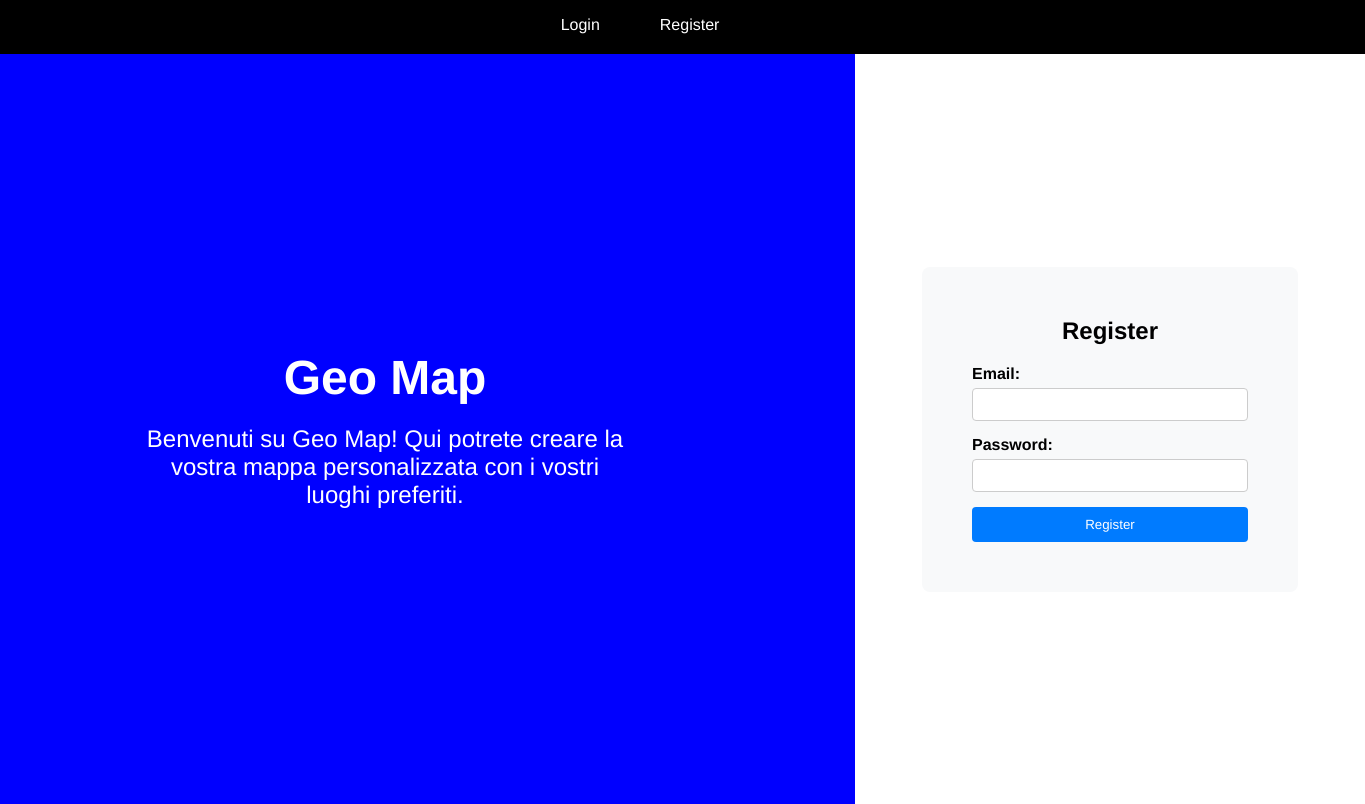
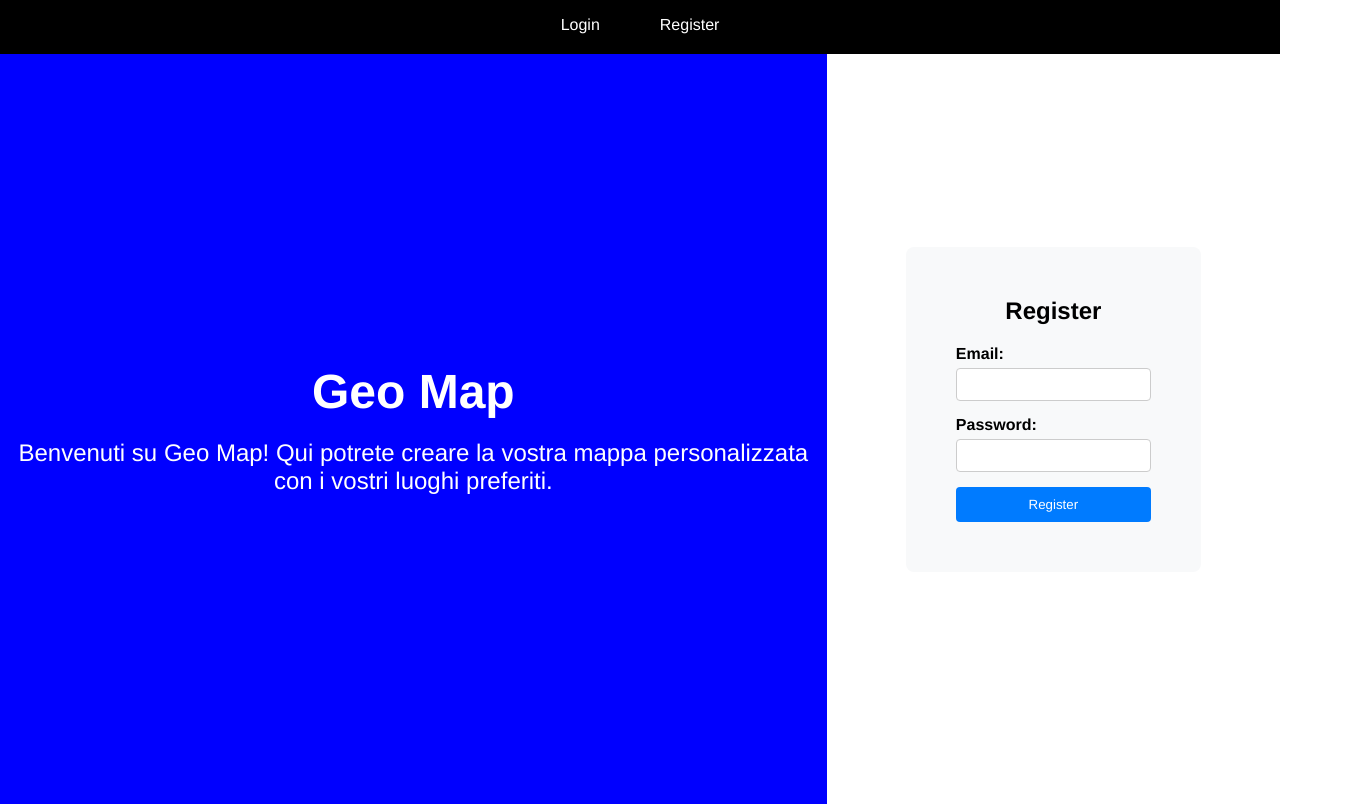
Before and after one commit to alessandrobachechi/geo-map, a React (Vite) app: page /register in a window 1280 px wide. Shown: the whole page, 1365 px wide, since content can reach past the window. Built offline with nearby package versions, Linux system fonts and the light colour scheme.

Commit message:
fixed position map

```diff
--- a/src/Layout.css
+++ b/src/Layout.css
@@ -1,12 +1,14 @@
+/* Default styles */
 
+/* Ensure Poppins font is imported (if not already imported) */
 @import url('https://fonts.googleapis.com/css2?family=Poppins&display=swap');
 
-
+/* Applying Poppins and Helvetica Neue fonts to all elements */
 body {
     font-family: 'Helvetica Neue', 'Poppins', sans-serif;
     overflow-x: hidden;
     overflow-y: hidden;
-
+    /* margin-left: -10px; */
 }
 
 .nav-bar {
@@ -14,7 +16,6 @@ body {
     text-align: center;
     padding: 20px;
     font-family: 'Helvetica Neue', 'Poppins', sans-serif;
-
 }
 
 .nav-bar a {
@@ -34,13 +35,13 @@ body {
 
 .layout-container {
     display: flex;
-    height: calc(100vh - 50px);
+    height: calc(100vh - 50px); /* Adjusted to account for the nav-bar */
     font-family: 'Helvetica Neue', 'Poppins', sans-serif;
 }
 
 .layout-left {
     flex: 2;
-    background-color: blue;
+    background-color: blue; /* Verde */
     color: white;
     display: flex;
     flex-direction: column;
@@ -48,7 +49,6 @@ body {
     align-items: center;
     font-family: 'Helvetica Neue', 'Poppins', sans-serif;
 }
-
 
 .layout-left h1 {
     font-size: 3rem;
@@ -58,12 +58,11 @@ body {
 .layout-left p {
     font-size: 1.5rem;
     text-align: center;
-    max-width: 480px;
 }
 
 .layout-right {
     flex: 1;
-    background-color: #ffffff;
+    background-color: #ffffff; /* Bianco */
     display: flex;
     justify-content: center;
     align-items: center;
@@ -119,9 +118,7 @@ body {
     background-color: blue;
 }
 
-
-
-/* Smartphones (portrait) */
+/* Media query for smartphones */
 @media only screen and (max-width: 600px) {
     .layout-left {
         display: none;
@@ -134,6 +131,7 @@ body {
     .layout-container {
         flex-direction: column;
         height: 100vh;
+        font-family: 'Helvetica Neue', 'Poppins', sans-serif;
     }
 
     .nav-bar {
@@ -147,103 +145,3 @@ body {
         margin: 0 5px;
     }
 }
-
-/* Tablets (portrait and landscape) */
- @media only screen and (min-width: 601px) and (max-width: 1024px) {
-    .layout-container {
-        flex-direction: column;
-        height: auto;
-    }
-
-    .layout-left {
-        flex: 1;
-        height: 50vh;
-    }
-
-    .layout-right {
-        flex: 1;
-        height: 50vh;
-    }
-
-    .form-container {
-        width: 90%;
-        margin: auto;
-    }
-
-    .nav-bar {
-        padding: 15px;
-    }
-
-    .nav-bar a {
-        padding: 12px;
-        margin: 0 8px;
-    }
-}
-
-
-@media only screen and (min-width: 1025px) and (max-width: 1440px) {
-    .nav-bar{
-        width: 1450px;
-    }
-
-    .layout-container {
-        flex-direction: row;
-        height: calc(100vh - 50px);
-    }
-
-    .layout-left {
-        flex: 2;
-    }
-
-    .layout-right {
-        flex: 1;
-    }
-
-    .form-container {
-        width: 80%;
-        margin: auto;
-    }
-
-    .nav-bar {
-        padding: 20px;
-    }
-
-    .nav-bar a {
-        padding: 14px 20px;
-        margin: 0 10px;
-    }
-}
-
-
-@media only screen and (min-width: 1441px) {
-    .nav-bar{
-        width: 2500px;
-    }
-
-    .layout-container {
-        flex-direction: row;
-        height: calc(100vh - 50px);
-    }
-
-    .layout-left {
-        flex: 2;
-    }
-
-    .layout-right {
-        flex: 1;
-    }
-
-    .form-container {
-        width: 70%;
-        margin: auto;
-    }
-
-    .nav-bar {
-        padding: 20px;
-    }
-
-    .nav-bar a {
-        padding: 14px 20px;
-        margin: 0 10px;
-    }
-}
```
